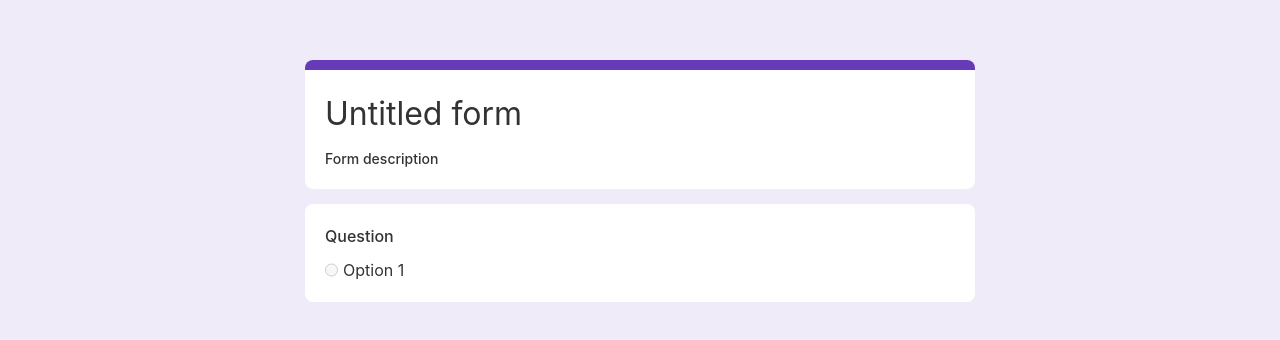
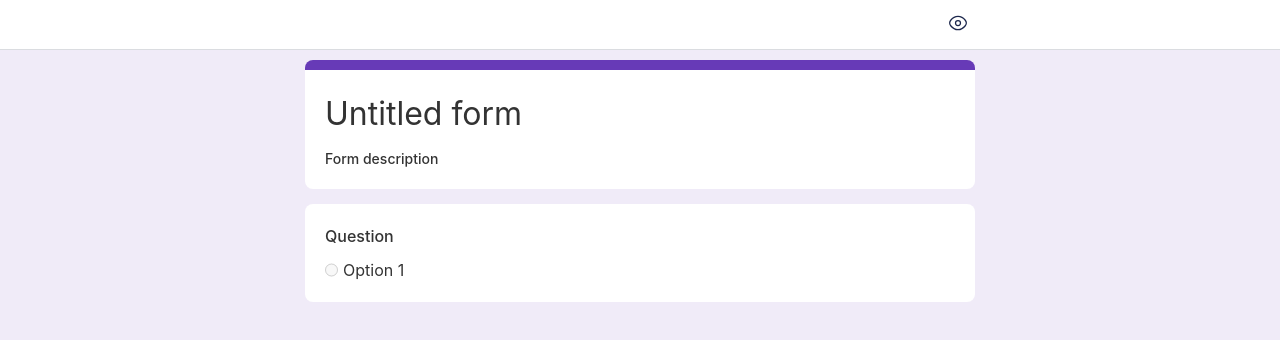
Before and after one commit to Deemou/google-form, a React (Vite) app: page / in a window 1280 px wide. Shown: the top 340 px of the page. Built offline with nearby package versions, Linux system fonts and the light colour scheme.

Commit message:
feat: add header & preview-button

```diff
--- a/src/App.tsx
+++ b/src/App.tsx
@@ -4,12 +4,11 @@ import Home from './routes/home';
 import Preview from './routes/preview';
 import Submit from './routes/submit';
 import '@styles/style.scss';
-import '@styles/app.scss';
 
 function App() {
   return (
     <Router>
-      <div className="wrapper">
+      <div>
         <Routes>
           <Route path="*" element={<NotFound />}></Route>
           <Route path="/" element={<Home />}></Route>
--- /dev/null
+++ b/src/asset/icon/preview-icon.tsx
@@ -0,0 +1,25 @@
+export default function PreviewIcon() {
+  return (
+    <svg viewBox="0 0 24 24" fill="none" xmlns="http://www.w3.org/2000/svg">
+      <g id="SVGRepo_bgCarrier" strokeWidth="0"></g>
+      <g
+        id="SVGRepo_tracerCarrier"
+        strokeLinecap="round"
+        strokeLinejoin="round"
+      ></g>
+      <g id="SVGRepo_iconCarrier">
+        {' '}
+        <path
+          d="M3.27489 15.2957C2.42496 14.1915 2 13.6394 2 12C2 10.3606 2.42496 9.80853 3.27489 8.70433C4.97196 6.49956 7.81811 4 12 4C16.1819 4 19.028 6.49956 20.7251 8.70433C21.575 9.80853 22 10.3606 22 12C22 13.6394 21.575 14.1915 20.7251 15.2957C19.028 17.5004 16.1819 20 12 20C7.81811 20 4.97196 17.5004 3.27489 15.2957Z"
+          stroke="#1C274C"
+          strokeWidth="1.5"
+        ></path>{' '}
+        <path
+          d="M15 12C15 13.6569 13.6569 15 12 15C10.3431 15 9 13.6569 9 12C9 10.3431 10.3431 9 12 9C13.6569 9 15 10.3431 15 12Z"
+          stroke="#1C274C"
+          strokeWidth="1.5"
+        ></path>{' '}
+      </g>
+    </svg>
+  );
+}
--- /dev/null
+++ b/src/components/header.tsx
@@ -0,0 +1,12 @@
+import PreviewButton from './preview-button';
+import '@styles/header.scss';
+
+export default function Header() {
+  return (
+    <header className="header">
+      <div className="button-list">
+        <PreviewButton />
+      </div>
+    </header>
+  );
+}
--- /dev/null
+++ b/src/components/preview-button.tsx
@@ -0,0 +1,22 @@
+import PreviewIcon from '@/asset/icon/preview-icon';
+import { useNavigate } from 'react-router-dom';
+
+export default function PreviewButton() {
+  const navigate = useNavigate();
+
+  const onClickPreview = () => {
+    navigate('/preview');
+  };
+
+  return (
+    <button
+      onClick={onClickPreview}
+      type="button"
+      title="Preview"
+      aria-label="Preview"
+      className="feature-button backlight"
+    >
+      <PreviewIcon />
+    </button>
+  );
+}
--- a/src/routes/home.tsx
+++ b/src/routes/home.tsx
@@ -1,12 +1,16 @@
+import Header from '@/components/header';
 import FormInfo from '@/components/form-info';
 import FormContent from '@/components/form-content';
 import '@styles/form.scss';
 
 export default function Home() {
   return (
-    <div>
-      <FormInfo />
-      <FormContent />
-    </div>
+    <>
+      <Header />
+      <div className="wrapper">
+        <FormInfo />
+        <FormContent />
+      </div>
+    </>
   );
 }
--- a/src/styles/app.scss
+++ b/src/styles/app.scss
@@ -1,9 +1 @@
 @import './vars';
-
-.wrapper {
-  margin: auto;
-  max-width: 770px;
-  min-width: 250px;
-  padding: 60px 50px;
-  word-wrap: break-word;
-}
--- /dev/null
+++ b/src/styles/header.scss
@@ -0,0 +1,22 @@
+@import 'vars';
+
+.header {
+  position: fixed;
+  top: 0;
+  background-color: $white;
+  width: 100%;
+  height: 50px;
+  z-index: 50;
+  border-bottom: 1px solid $light-gray;
+}
+
+.button-list {
+  display: flex;
+  justify-content: flex-end;
+  align-items: center;
+  height: 100%;
+  margin: auto;
+  max-width: 770px;
+  min-width: 250px;
+  padding: 0 50px;
+}
--- a/src/styles/style.scss
+++ b/src/styles/style.scss
@@ -20,3 +20,23 @@ svg {
   width: 20px;
   height: 20px;
 }
+
+.wrapper {
+  margin: auto;
+  max-width: 770px;
+  min-width: 250px;
+  padding: 60px 50px;
+  word-wrap: break-word;
+}
+
+.feature-button {
+  width: 35px;
+  height: 35px;
+}
+
+.backlight {
+  &:hover {
+    background-color: $white-lilac;
+    border-radius: 10px;
+  }
+}
```
